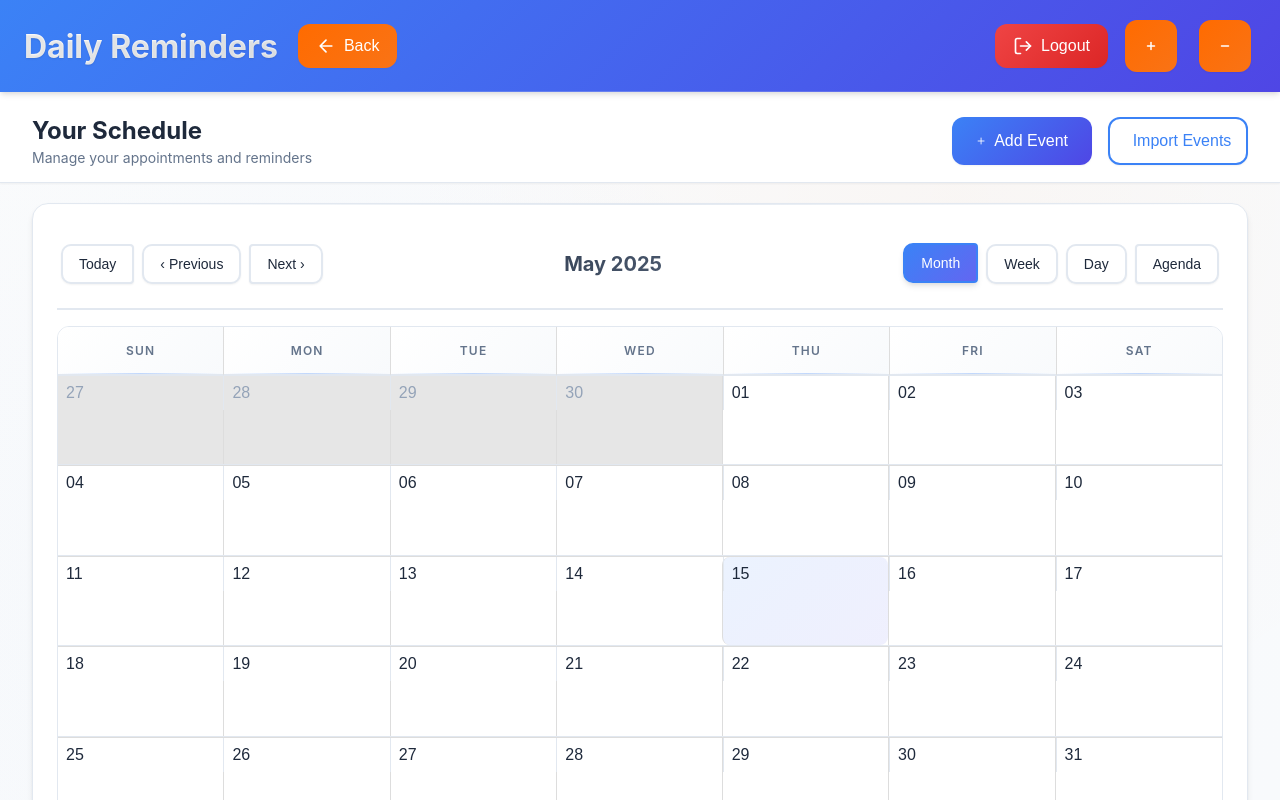
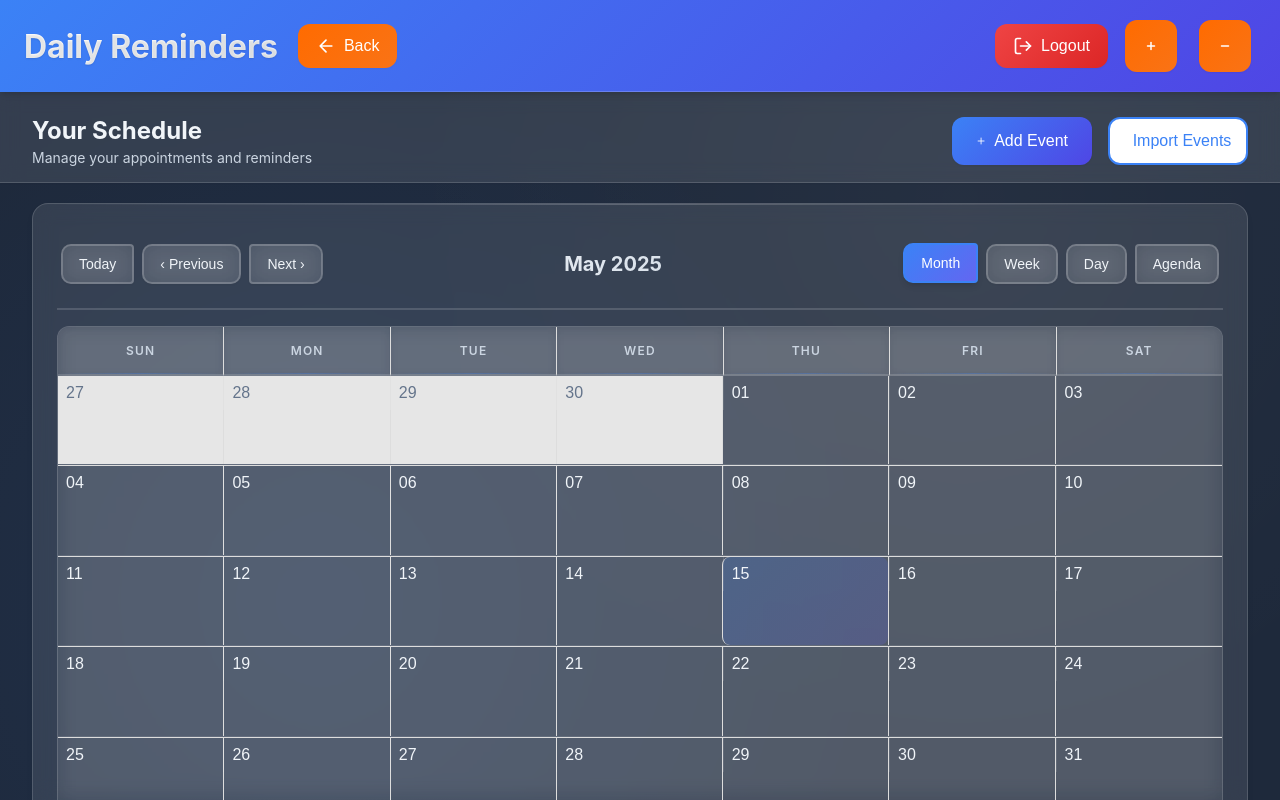
Before and after one commit to farreeez/P4P, a React (Vite) app in the folder Frontend/ChatbotFrontend/: page /app/reminders in a window 1280 px wide. Built offline with nearby package versions, Linux system fonts and the light colour scheme; no server answers; sample sign-in values are in the browser's storage.

Commit message:
fixed background colour

```diff
--- a/Frontend/ChatbotFrontend/src/components/dailyRemindersComponent/CalendarComponent.css
+++ b/Frontend/ChatbotFrontend/src/components/dailyRemindersComponent/CalendarComponent.css
@@ -43,7 +43,7 @@
 .rbc-toolbar {
   padding: 16px 0 24px;
   margin-bottom: 16px;
-  border-bottom: 2px solid var(--border-light);
+  border-bottom: 2px solid rgba(255, 255, 255, 0.15);
   display: flex;
   justify-content: space-between;
   align-items: center;
@@ -59,12 +59,13 @@
   margin: 0 4px !important;
   padding: 10px 16px !important;
   transition: all 0.3s cubic-bezier(0.4, 0, 0.2, 1) !important;
-  border: 2px solid var(--border-light) !important;
-  background: var(--surface-elevated) !important;
-  color: var(--text-primary) !important;
+  border: 2px solid rgba(255, 255, 255, 0.2) !important;
+  background: rgba(255, 255, 255, 0.1) !important;
+  color: #f1f5f9 !important;
   box-shadow: var(--shadow-sm) !important;
   position: relative;
   overflow: hidden;
+  backdrop-filter: blur(10px);
 }
 
 .rbc-toolbar button::before {
@@ -102,9 +103,9 @@
 .rbc-toolbar-label {
   font-weight: 700 !important;
   font-size: 20px !important;
-  color: var(--text-primary) !important;
+  color: #f1f5f9 !important;
   margin: 0 16px !important;
-  background: linear-gradient(135deg, var(--text-primary) 0%, var(--text-secondary) 100%);
+  background: linear-gradient(135deg, #f1f5f9 0%, #cbd5e1 100%);
   -webkit-background-clip: text;
   -webkit-text-fill-color: transparent;
   background-clip: text;
@@ -132,10 +133,11 @@
   text-transform: uppercase !important;
   font-size: 12px !important;
   letter-spacing: 0.1em !important;
-  color: var(--text-secondary) !important;
-  background: linear-gradient(135deg, var(--surface-elevated) 0%, #f8fafc 100%) !important;
-  border-bottom: 2px solid var(--border-light) !important;
+  color: #cbd5e1 !important;
+  background: rgba(255, 255, 255, 0.05) !important;
+  border-bottom: 2px solid rgba(255, 255, 255, 0.15) !important;
   position: relative;
+  backdrop-filter: blur(5px);
 }
 
 .rbc-header::after {
@@ -152,25 +154,25 @@
 /* Date cell styling */
 .rbc-date-cell {
   padding: 8px !important;
-  color: var(--text-primary) !important;
+  color: #f1f5f9 !important;
   font-weight: 500 !important;
   transition: all 0.2s ease !important;
 }
 
 .rbc-date-cell:hover {
-  background: rgba(59, 130, 246, 0.1) !important;
+  background: rgba(59, 130, 246, 0.2) !important;
   border-radius: 8px !important;
 }
 
 .rbc-off-range {
-  color: var(--text-tertiary) !important;
+  color: #64748b !important;
 }
 
 .rbc-today {
-  background: linear-gradient(135deg, rgba(59, 130, 246, 0.1) 0%, rgba(99, 102, 241, 0.1) 100%) !important;
+  background: linear-gradient(135deg, rgba(59, 130, 246, 0.2) 0%, rgba(99, 102, 241, 0.2) 100%) !important;
   border-radius: 8px !important;
   font-weight: 700 !important;
-  color: var(--primary-blue) !important;
+  color: #60a5fa !important;
 }
 
 /* Event styling */
@@ -221,15 +223,16 @@
 
 /* Time grid styling */
 .rbc-time-view {
-  border: 1px solid var(--border-light) !important;
+  border: 1px solid rgba(255, 255, 255, 0.15) !important;
   border-radius: 12px !important;
   overflow: hidden !important;
-  background: var(--surface-elevated) !important;
+  background: rgba(255, 255, 255, 0.05) !important;
+  backdrop-filter: blur(10px);
 }
 
 .rbc-time-header {
-  border-bottom: 2px solid var(--border-light) !important;
-  background: var(--surface-elevated) !important;
+  border-bottom: 2px solid rgba(255, 255, 255, 0.15) !important;
+  background: rgba(255, 255, 255, 0.05) !important;
 }
 
 .rbc-time-content {
@@ -237,11 +240,11 @@
 }
 
 .rbc-timeslot-group {
-  border-bottom: 1px solid var(--border-light) !important;
+  border-bottom: 1px solid rgba(255, 255, 255, 0.1) !important;
 }
 
 .rbc-time-slot {
-  color: var(--text-tertiary) !important;
+  color: #94a3b8 !important;
   font-size: 12px !important;
 }
 
@@ -253,18 +256,19 @@
 
 /* Month view styling */
 .rbc-month-view {
-  border: 1px solid var(--border-light) !important;
+  border: 1px solid rgba(255, 255, 255, 0.15) !important;
   border-radius: 12px !important;
   overflow: hidden !important;
-  background: var(--surface-elevated) !important;
+  background: rgba(255, 255, 255, 0.05) !important;
+  backdrop-filter: blur(10px);
 }
 
 .rbc-month-row {
-  border-bottom: 1px solid var(--border-light) !important;
+  border-bottom: 1px solid rgba(255, 255, 255, 0.1) !important;
 }
 
 .rbc-date-cell {
-  border-right: 1px solid var(--border-light) !important;
+  border-right: 1px solid rgba(255, 255, 255, 0.1) !important;
 }
 
 .rbc-date-cell:last-child {
@@ -273,29 +277,31 @@
 
 /* Week view styling */
 .rbc-time-header-content {
-  border-left: 1px solid var(--border-light) !important;
+  border-left: 1px solid rgba(255, 255, 255, 0.1) !important;
 }
 
 .rbc-time-header-cell {
-  border-bottom: 1px solid var(--border-light) !important;
+  border-bottom: 1px solid rgba(255, 255, 255, 0.15) !important;
 }
 
 /* Agenda view styling */
 .rbc-agenda-view {
-  border: 1px solid var(--border-light) !important;
+  border: 1px solid rgba(255, 255, 255, 0.15) !important;
   border-radius: 12px !important;
   overflow: hidden !important;
+  backdrop-filter: blur(10px);
 }
 
 .rbc-agenda-view table {
-  background: var(--surface-elevated) !important;
+  background: rgba(255, 255, 255, 0.05) !important;
 }
 
 .rbc-agenda-time-cell,
 .rbc-agenda-event-cell,
 .rbc-agenda-date-cell {
   padding: 12px !important;
-  border-bottom: 1px solid var(--border-light) !important;
+  border-bottom: 1px solid rgba(255, 255, 255, 0.1) !important;
+  color: #f1f5f9 !important;
 }
 
 /* Responsive design */
--- a/Frontend/ChatbotFrontend/src/components/dailyRemindersComponent/CalendarPage.css
+++ b/Frontend/ChatbotFrontend/src/components/dailyRemindersComponent/CalendarPage.css
@@ -30,12 +30,12 @@
   display: flex;
   flex-direction: column;
   height: 100vh;
-  background: linear-gradient(135deg, var(--background-primary) 0%, var(--background-tertiary) 100%);
+  background: #1e293b; /* Navy background to match header */
   position: relative;
   overflow: hidden;
 }
 
-/* Add subtle pattern overlay */
+/* Add subtle pattern overlay with navy theme */
 .calendar-page-container::before {
   content: '';
   position: absolute;
@@ -44,8 +44,8 @@
   right: 0;
   bottom: 0;
   background-image:
-    radial-gradient(circle at 25% 75%, rgba(59, 130, 246, 0.03) 0%, transparent 50%),
-    radial-gradient(circle at 75% 25%, rgba(255, 107, 0, 0.03) 0%, transparent 50%);
+    radial-gradient(circle at 25% 75%, rgba(59, 130, 246, 0.08) 0%, transparent 50%),
+    radial-gradient(circle at 75% 25%, rgba(255, 255, 255, 0.03) 0%, transparent 50%);
   pointer-events: none;
   z-index: 0;
 }
@@ -64,9 +64,10 @@
   justify-content: space-between;
   align-items: center;
   padding: 24px 32px 16px;
-  background: var(--surface-elevated);
-  border-bottom: 1px solid var(--border-light);
+  background: rgba(255, 255, 255, 0.1);
+  border-bottom: 1px solid rgba(255, 255, 255, 0.15);
   box-shadow: var(--shadow-sm);
+  backdrop-filter: blur(10px);
 }
 
 .calendar-title-section {
@@ -78,13 +79,13 @@
 .calendar-page-title {
   font-size: 24px;
   font-weight: 700;
-  color: var(--text-primary);
+  color: #f1f5f9;
   margin: 0;
 }
 
 .calendar-page-subtitle {
   font-size: 14px;
-  color: var(--text-secondary);
+  color: #cbd5e1;
   margin: 0;
 }
 
@@ -166,13 +167,14 @@
 }
 
 .calendar-container {
-  background: var(--surface-elevated);
+  background: rgba(255, 255, 255, 0.1);
   border-radius: 16px;
   padding: 24px;
   box-shadow: var(--shadow-md);
-  border: 1px solid var(--border-light);
+  border: 1px solid rgba(255, 255, 255, 0.15);
   position: relative;
   overflow: hidden;
+  backdrop-filter: blur(10px);
 }
 
 .calendar-container::before {
@@ -182,7 +184,7 @@
   left: 0;
   right: 0;
   height: 1px;
-  background: linear-gradient(90deg, transparent 0%, var(--border-light) 50%, transparent 100%);
+  background: linear-gradient(90deg, transparent 0%, rgba(255, 255, 255, 0.2) 50%, transparent 100%);
 }
 
 /* Responsive design */
--- a/Frontend/ChatbotFrontend/src/components/homeComponent/HomePage.css
+++ b/Frontend/ChatbotFrontend/src/components/homeComponent/HomePage.css
@@ -35,14 +35,14 @@
   display: flex;
   flex-direction: column;
   height: 100vh;
-  background: linear-gradient(135deg, var(--background-primary) 0%, var(--background-tertiary) 100%);
+  background: #1e293b; /* Navy background to match header */
   font-family: -apple-system, BlinkMacSystemFont, "Segoe UI", Roboto, Oxygen,
     Ubuntu, Cantarell, "Open Sans", "Helvetica Neue", sans-serif;
   position: relative;
   overflow: hidden;
 }
 
-/* Add subtle pattern overlay */
+/* Add subtle pattern overlay with navy theme */
 .home-container::before {
   content: '';
   position: absolute;
@@ -51,9 +51,9 @@
   right: 0;
   bottom: 0;
   background-image:
-    radial-gradient(circle at 20% 80%, rgba(59, 130, 246, 0.04) 0%, transparent 50%),
-    radial-gradient(circle at 80% 20%, rgba(255, 107, 0, 0.04) 0%, transparent 50%),
-    radial-gradient(circle at 40% 40%, rgba(16, 185, 129, 0.03) 0%, transparent 50%);
+    radial-gradient(circle at 25% 75%, rgba(59, 130, 246, 0.08) 0%, transparent 50%),
+    radial-gradient(circle at 75% 25%, rgba(255, 255, 255, 0.03) 0%, transparent 50%),
+    radial-gradient(circle at 40% 40%, rgba(16, 185, 129, 0.05) 0%, transparent 50%);
   pointer-events: none;
   z-index: 0;
 }
@@ -106,13 +106,13 @@
 .welcome-title {
   font-size: calc(var(--adjustable-font-size) + 12px);
   font-weight: 700;
-  color: var(--text-primary);
+  color: #f1f5f9; /* Light text color for navy background */
   margin: 0 0 8px 0;
 }
 
 .welcome-subtitle {
   font-size: calc(var(--adjustable-font-size) + 2px);
-  color: var(--text-secondary);
+  color: #cbd5e1; /* Light secondary text for navy background */
   margin: 0 0 20px 0;
   max-width: 600px;
   margin-left: auto;
@@ -360,7 +360,7 @@
   outline: none;
 }
 
-/* Dark mode support preparation */
+/* Dark mode support preparation - now matching the navy theme */
 @media (prefers-color-scheme: dark) {
   :root {
     --background-primary: #0f172a;
```
Also changed, not shown: Frontend/ChatbotFrontend/src/components/chatComponent/ChatPage.css (+14 -11 lines).
